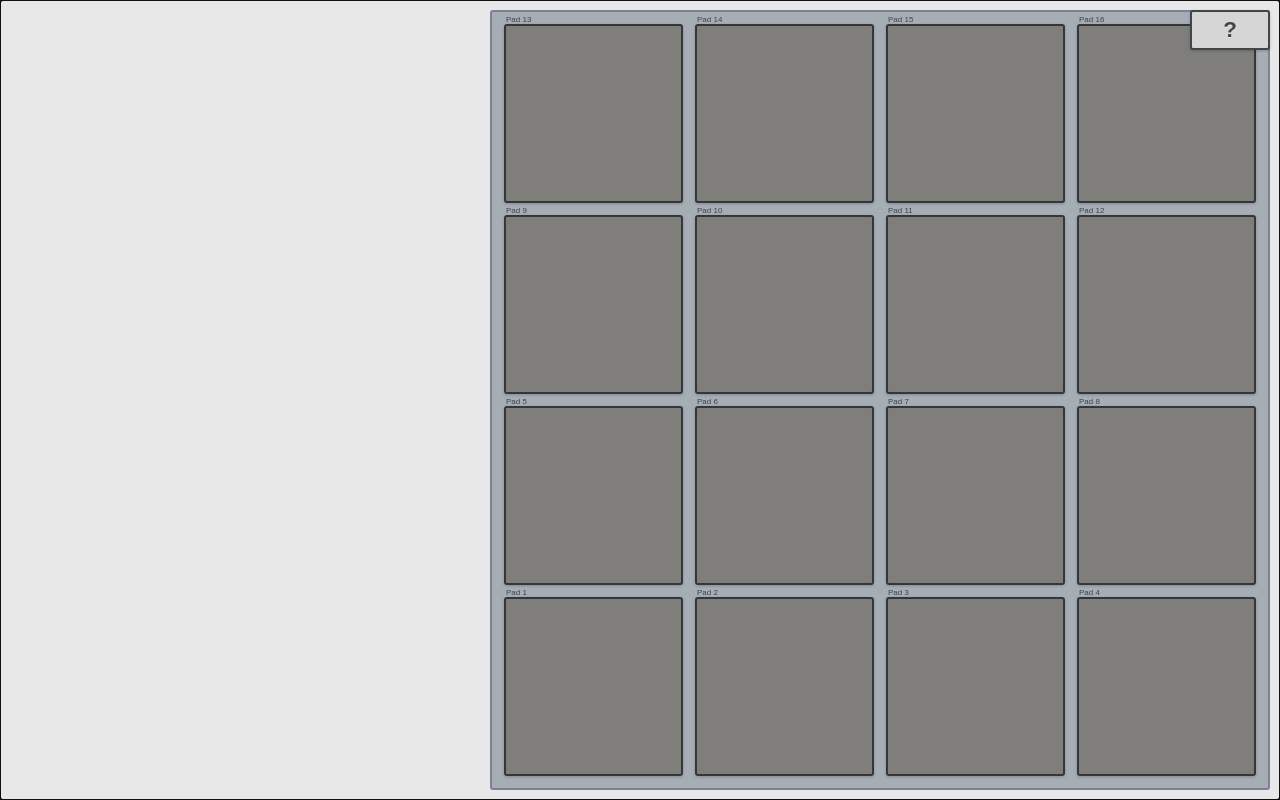
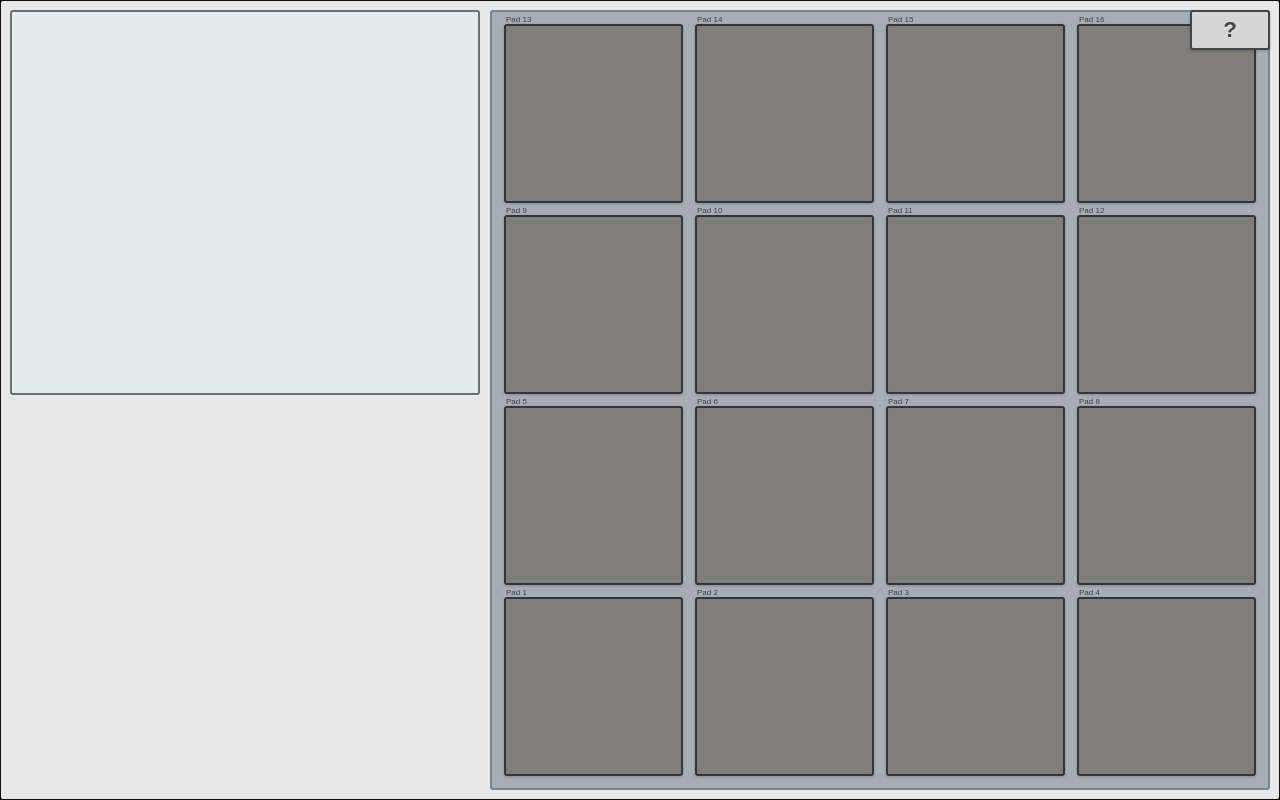
Before and after one commit to arisslin/jsmpc, a React (Create React App) app: page / in a window 1280 px wide. Built offline with nearby package versions, Linux system fonts and the light colour scheme; no server answers.

Commit message:
Create component display

```diff
--- a/src/App.js
+++ b/src/App.js
@@ -10,6 +10,7 @@ import {
 } from './common/utils'
 import InfoButton from './components/Buttons/InfoButton'
 import PadSection from './components/Pad/PadSection'
+import Display from './components/Display'
 
 const samplePlayer = new SamplePlayer(padsData)
 
@@ -28,6 +29,7 @@ export default function App() {
       }}
       tabIndex="0"
     >
+      <Display />
       <PadSection
         pads={pads}
         handlePadTouchStart={handlePadTouchStart}
--- a/src/common/GlobalStyles.js
+++ b/src/common/GlobalStyles.js
@@ -6,6 +6,8 @@ export default createGlobalStyle`
     --color-button-light: #d6d6d6;
     --color-border: #414649;
     --color-dark: #32373a;
+    --color-display: #e2ecee;
+    --color-display-border: #696e72;
     --color-mpc-chassis: #E8E8E8;
     --color-pad-grey: #7F7E7A;
     --color-pad-triggered: #c72400;
--- /dev/null
+++ b/src/components/Display.js
@@ -0,0 +1,13 @@
+import React from 'react'
+import styled from 'styled-components/macro'
+
+export default function Display() {
+  return <DisplayStyled />
+}
+
+const DisplayStyled = styled.section`
+  grid-area: display;
+  border: 2px solid var(--color-display-border);
+  border-radius: 3px;
+  background-color: var(--color-display);
+`
```
